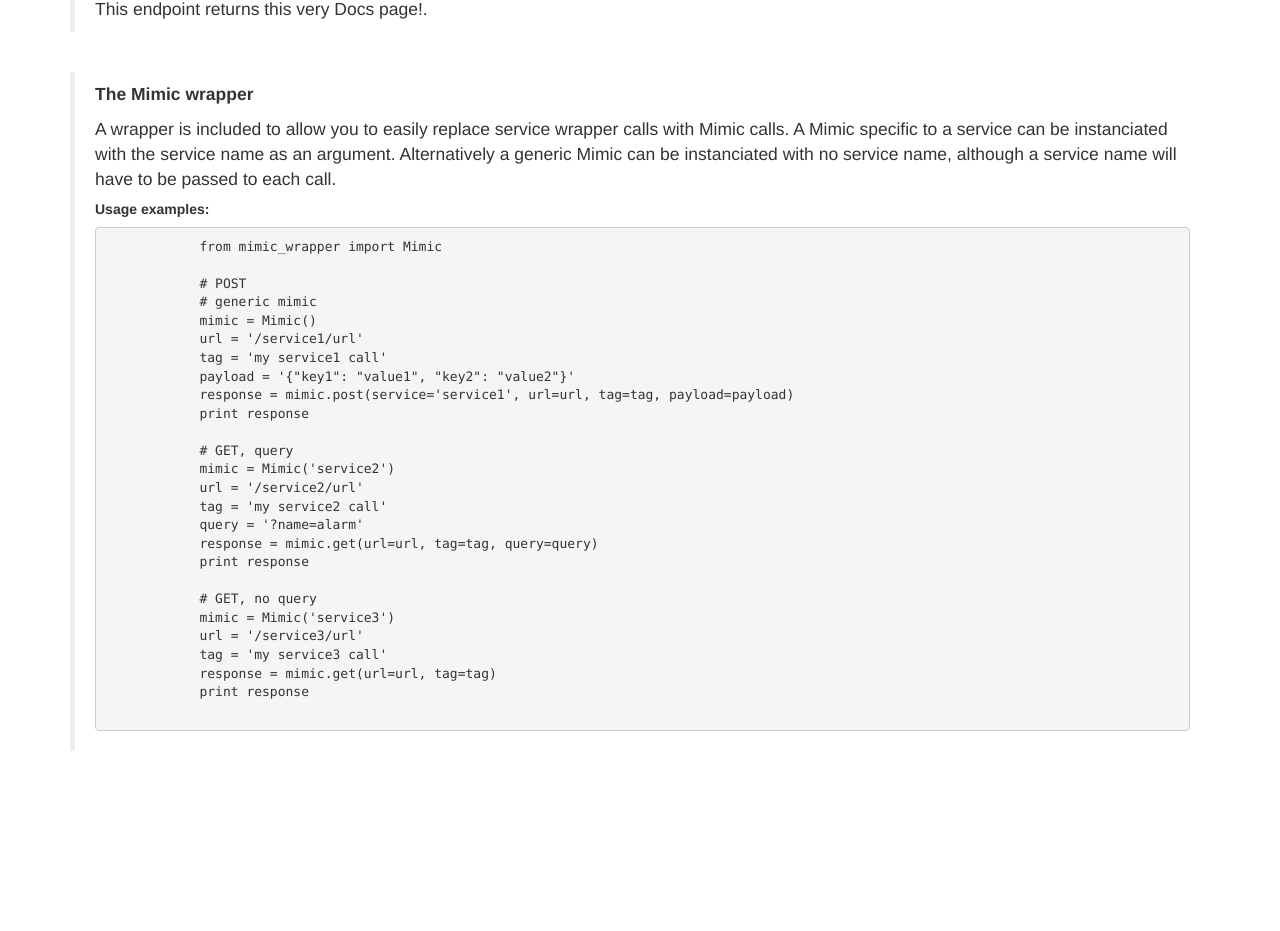
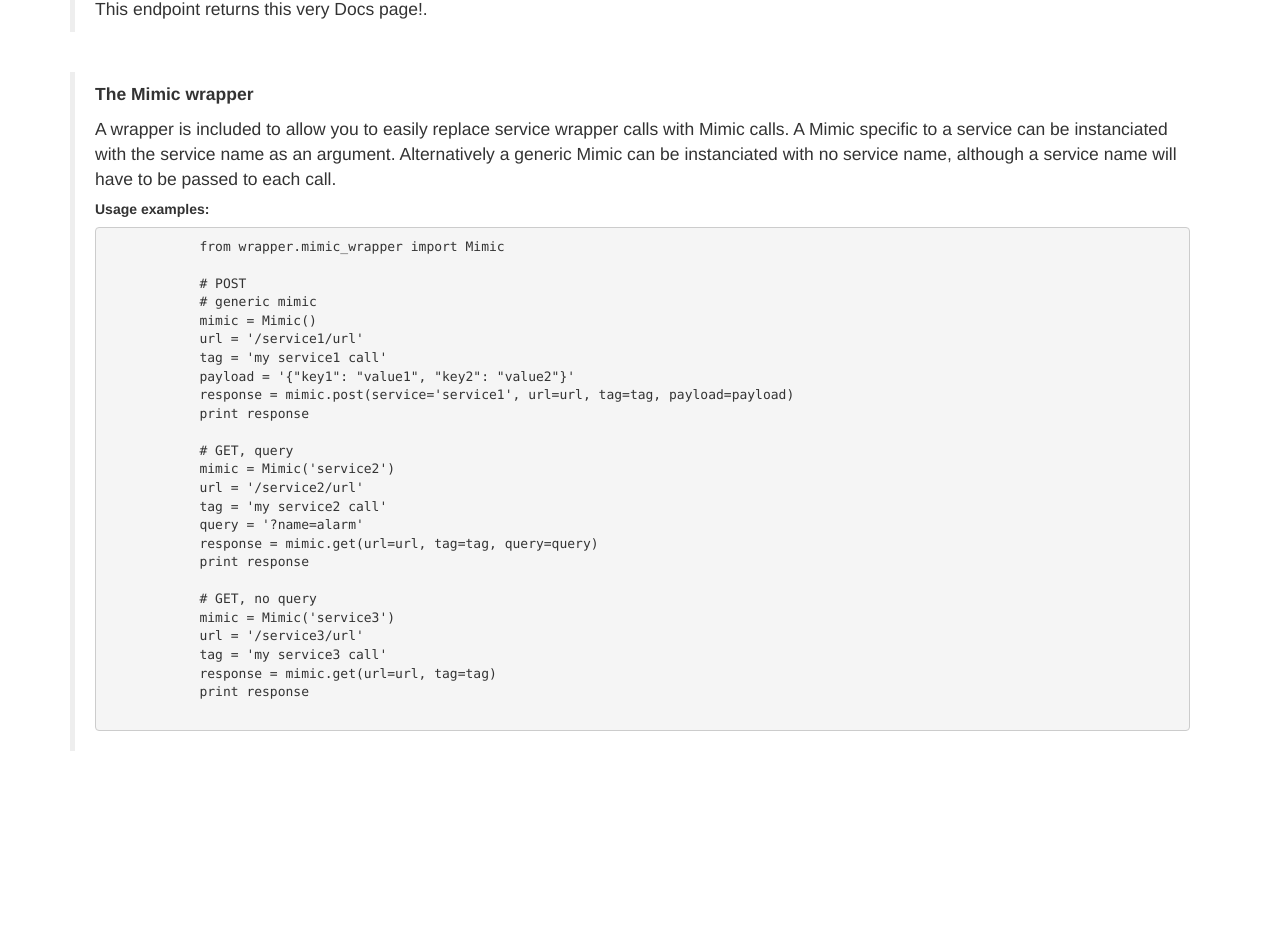
Before and after one commit to ThriceGood/Mimic, a Flask app: page /ui/docs in a window 1280 px wide. Shown: the part 2915-3846 px from the top of the page. Run offline with Flask 2, Linux system fonts and the light colour scheme; some libraries are stand-ins or nearby versions.

Commit message:
docs fix

```diff
--- a/templates/docs.html
+++ b/templates/docs.html
@@ -160,7 +160,7 @@
          <p>A wrapper is included to allow you to easily replace service wrapper calls with Mimic calls. A Mimic specific to a service can be instanciated with the service name as an argument. Alternatively a generic Mimic can be instanciated with no service name, although a service name will have to be passed to each call.</p>
          <h5><b>Usage examples:</b></h5>
          <pre>
-            from mimic_wrapper import Mimic
+            from wrapper.mimic_wrapper import Mimic
 
             # POST
             # generic mimic
--- a/wrapper/wrapper_usage.py
+++ b/wrapper/wrapper_usage.py
@@ -1,4 +1,4 @@
-from mimic_wrapper import Mimic
+from wrapper.mimic_wrapper import Mimic
 
 # POST
 # generic mimic
```
Also changed, not shown: README.md.
